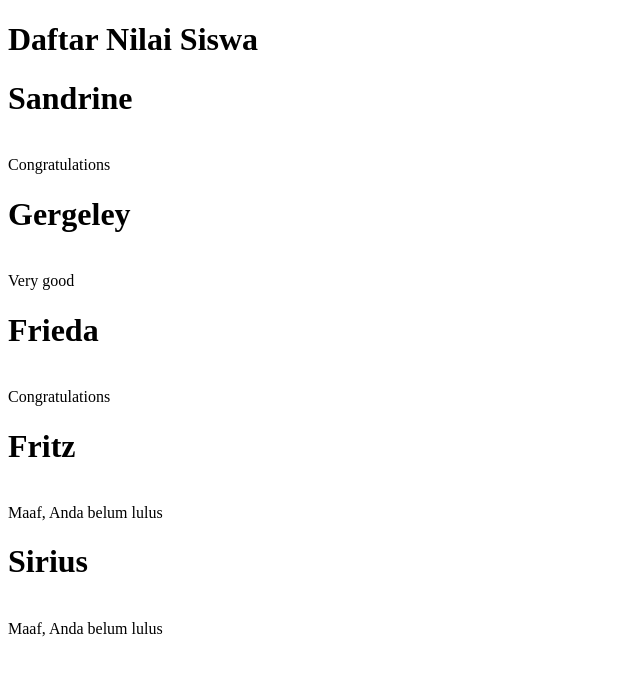
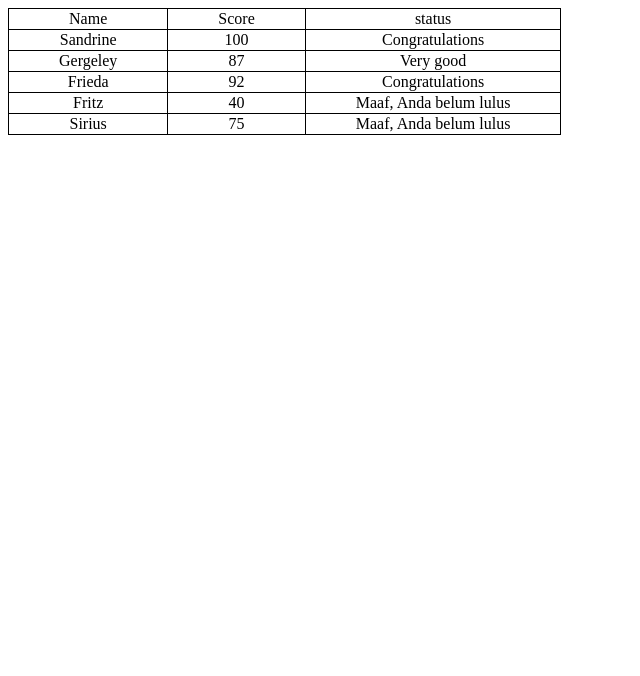
Before and after one commit to 11pplgb/Studi_Kasus_1_Backend, a Flask app: page / in a window 1280 px wide. Shown: the top 676 px of the page, without its empty margins (0-640 px from the left). Run offline with Flask 3, Linux system fonts and the light colour scheme.

Commit message:
10/5/2023
Menambahkan tabel

```diff
--- a/SK1Backend/templates/index.html
+++ b/SK1Backend/templates/index.html
@@ -4,13 +4,29 @@
     <meta charset="UTF-8">
     <meta name="viewport" content="width=device-width, initial-scale=1.0">
     <title>student score</title>
+    <style>
+        table, th,td {
+            border: 1px solid black;
+            border-collapse: collapse;
+            padding-left: 50px;
+            padding-right: 50px;
+            text-align: center;
+        }
+    </style>
 </head>
 <body>
-    <h1>Daftar Nilai Siswa</h1>
-
+    <table>
+    <tr>
+        <td>Name</td>
+        <td>Score</td>
+        <td>status</td>
+    </tr>
        {% for student in students %}
 
-        <h1>{{ student['name'] }}</h1><br>
+        <tr>
+            <td>{{ student['name'] }}</td>
+            <td>{{student['score']}}</td>
+            <td>
                 {% if student['score'] > 90 %}
             Congratulations
             {% elif student['score'] >= 76 %}
@@ -18,9 +34,10 @@
             {% else %}
             Maaf, Anda belum lulus
             {% endif %}
-
              {% endfor %}
 
-
+            </td>
+        </tr>
+    </table>
 </body>
 </html>
```
Lines whose indentation alone changed are shown as unchanged.
